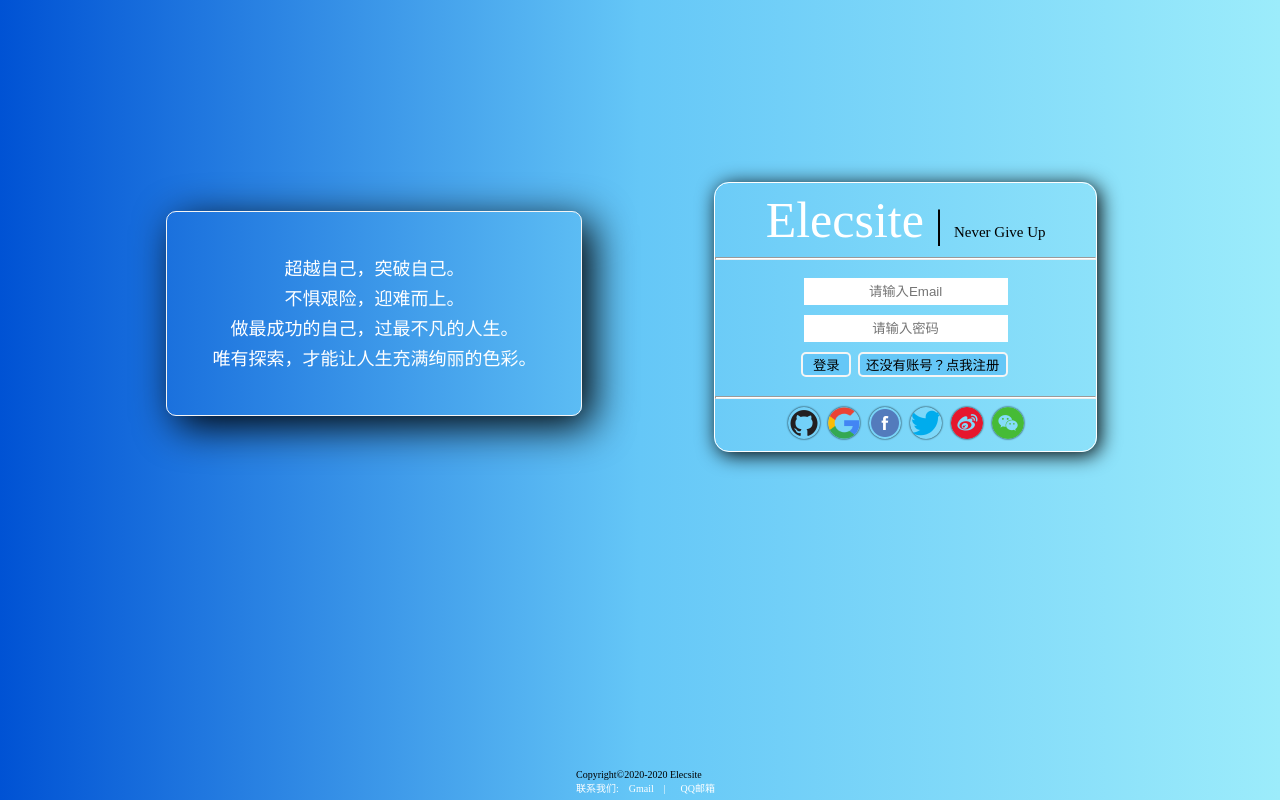
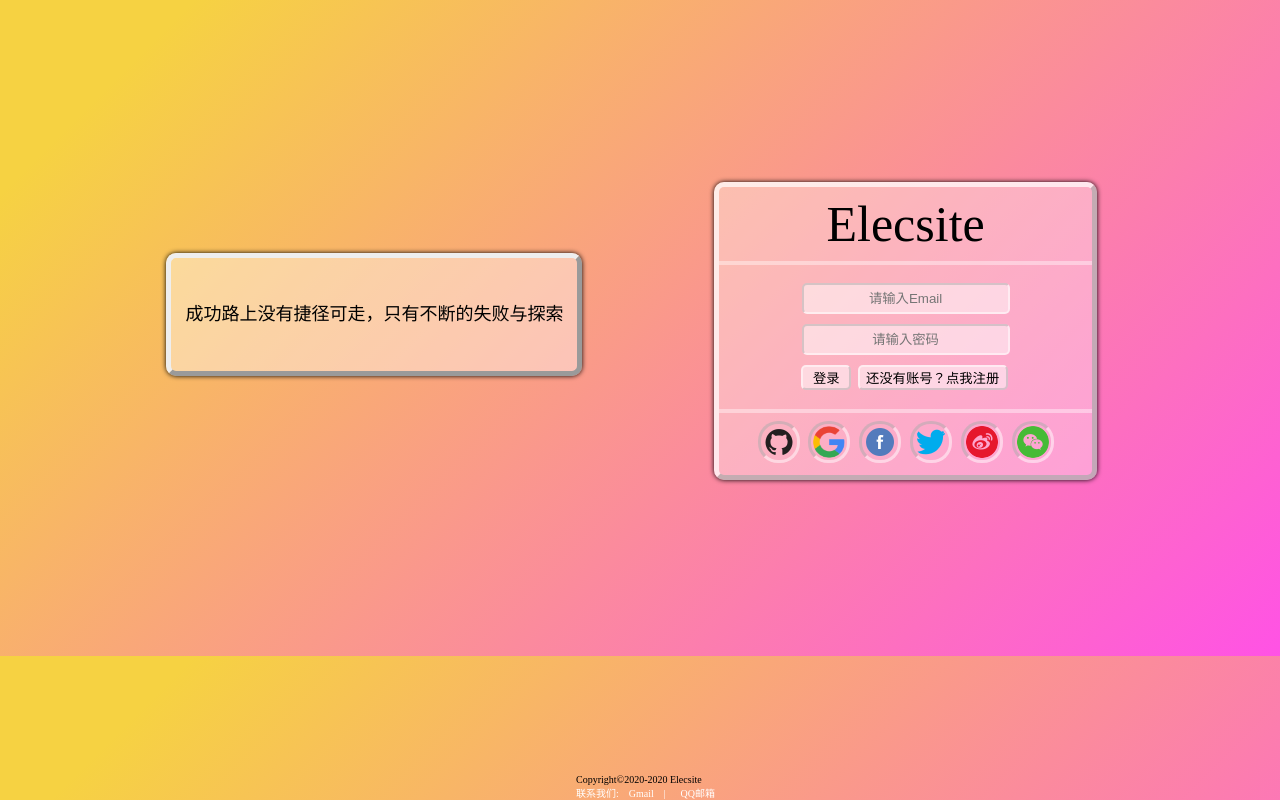
Before and after one commit to rockeven199/ELecsite-build, a plain HTML site: page Elecsite Test-Build update/update/login.html in a window 1280 px wide. Drawn offline with Linux system fonts and the light colour scheme; a web font is replaced by a local one.

Commit message:
界面改版

```diff
--- a/Elecsite Test-Build update/update/css/login.css
+++ b/Elecsite Test-Build update/update/css/login.css
@@ -10,11 +10,16 @@
 
 /* 设置第三方登录图片 */
 img:hover {
-  box-shadow: 0px 0px 0.9375rem whitesmoke;
+  transform: rotate(360deg) scale(1.35);
+  transition: 1.2s all;
+  border: 3px solid transparent;
+  border-radius: 1.25rem;
 }
 
 img {
-  box-shadow: 0px 0px 0.125rem black;
+  transition: 1.2s all;
+  padding: 2px;
+  border: 3px inset rgba(255, 255, 255, 0.5);
   border-radius: 1.25rem;
   width: 2rem;
   height: 2rem;
@@ -22,6 +27,7 @@ img {
 
 /* 表单设置（用户名、密码） */
 input {
+  border: 1.5px inset rgba(255, 255, 255, 0.5);
   outline: none;
   border: none;
   margin-top: 0.625rem;
@@ -30,12 +36,14 @@ input {
 }
 
 #input_usrname:focus {
-  border-radius: 17px;
+  border: 2.5px inset rgba(255, 255, 255, 0.5);
+  border-radius: 15px;
   transition: all 1s;
 }
 
 #input_password:focus {
-  border-radius: 17px;
+  border: 2.5px inset rgba(255, 255, 255, 0.5);
+  border-radius: 15px;
   transition: all 1s;
 }
 
@@ -44,22 +52,22 @@ a {
 }
 
 /* 最外层设置 */
-.public_main {
+.main {
   margin: none;
   margin: 0px;
   height: 100%;
   overflow: hidden;
-  background: linear-gradient(to left, #9cecfb, #65c7f7, #0052d4);
+  background-image: linear-gradient(135deg, #F6D242 10%, #FF52E5 100%);
 }
 
 /*主体浮动设置*/
-.public_main_flex {
+.main_flex {
   display: flex;
   flex: 1;
 }
 
 /* 第二层文字div浮动设置 */
-.public_text_main_flex {
+.text_main_flex {
   display: flexbox;
   width: 44.75rem;
   height: 25rem;
@@ -68,43 +76,48 @@ a {
   margin-top: 10%;
 }
 
-/* 设置文字部分样式 */
-.public_text_font_style {
-  border: 0.1px solid whitesmoke;
+/* 设置文字部分样式\背景 */
+
+.text_font_style {
+  background: rgba(255, 255, 255, 0.4);
+  border: 5px outset;
   text-align: center;
   padding: 10% 0px;
-  margin-top: 20%;
-  border-radius: 0.625rem;
-  box-shadow: 0.625rem 0.625rem 2.5rem black;
+  margin-top: 30%;
+  border-radius: 10px;
+  box-shadow: 0px 0px 5px black;
 }
 
 /* 具体文字设置 */
-.public_next_text_font_style {
+.next_text_font_style {
   font-size: 18px;
-  color: white;
+  color: black;
   line-height: 30px;
+  font-family: fontstyle2;
 }
 
 /* 主登录面板浮动设置 */
-.public_login_flex {
+.login_flex {
   display: flexbox;
   width: 44.75rem;
   height: 25rem;
   margin-top: 10%;
   margin-right: 13%;
+  margin-bottom: 10%;
 }
 
-/* 第二层登录div浮动设置 */
-.public_next_login_main {
-  border: 0.2px solid white;
+/* 第二层登录div浮动\背景设置 */
+.next_login_main {
+  border: 5px outset rgba(255, 255, 255, 0.7);
   margin: 13% 4%;
+  background: rgba(255, 255, 255, 0.35);
   padding-bottom: 2%;
-  border-radius: 0.9375rem;
-  box-shadow: 0.1875rem 0.1875rem 1.25rem black;
+  border-radius: 10px;
+  box-shadow: 0px 0px 5px black;
 }
 
 /* 字体上层整体设置 */
-.public_font_last_font_style {
+.font_last_font_style {
   padding: 2% 0px;
   margin-bottom: -2%;
 }
@@ -112,7 +125,7 @@ a {
 /* span1设置 */
 .span1 {
   font-size: 50px;
-  color: white;
+  color: black;
   font-family: fontstyle;
 }
 
@@ -129,18 +142,24 @@ a {
 }
 
 /* form表单设置 */
-.public_form {
-  padding: none
+.form {
+  padding: none;
 }
 
 /* 输入框具体设置 */
 .input1 {
-  transition: all 1s;
+  border: 2.5px inset rgba(255, 255, 255, 0.5);
+  transition: all 1.1s;
   text-align: center;
+  border-radius: 5px;
+  background: rgba(255, 255, 255, 0.5);
 }
 
 .input2 {
-  transition: all 1s;
+  background: rgba(255, 255, 255, 0.5);
+  border-radius: 5px;
+  border: 2.5px inset rgba(255, 255, 255, 0.5);
+  transition: all 1.1s;
   text-align: center;
 }
 
@@ -151,35 +170,45 @@ a {
 
 /* 提交按钮设置 */
 .input_submit:hover {
-  box-shadow: 0px 0px 5px black inset;
+  box-shadow: 0px 0px 15px whitesmoke inset;
+}
+
+.input_submit:active {
+  border: 2.5px inset rgba(255, 255, 255, 0.5);
+  box-shadow: 0px 0px 25px white inset;
 }
 
 .input_submit {
+  border: 2.5px outset rgba(255, 255, 255, 0.5);
+  background: rgba(255, 255, 255, 0.5);
   width: 3.125rem;
   height: 1.325rem;
-  border-radius: 0.3125rem;
-  border: 2px solid whitesmoke;
   padding-bottom: 1.25rem;
+  border-radius: 5px;
   margin-bottom: 3%;
-  background: #65c7f7;
 }
 
 /* 跳转按钮设置 */
 .input_link:hover {
-  box-shadow: 0px 0px 5px black inset;
+  box-shadow: 0px 0px 15px whitesmoke inset;
+}
+
+.input_link:active {
+  border: 2.5px inset rgba(255, 255, 255, 0.5);
+  box-shadow: 0px 0px 25px white inset;
 }
 
 .input_link {
+  background: rgba(255, 255, 255, 0.5);
   width: 9.375rem;
   height: 1.325rem;
-  border-radius: 0.3125rem;
-  border: 2px solid whitesmoke;
+  border-radius: 5px;
   padding-bottom: 1.25rem;
-  background: #65c7f7;
+  border: 2.5px outset rgba(255, 255, 255, 0.5);
 }
 
 /* 版权设置 */
-.public_copy {
+.copy {
   position: fixed;
   bottom: 0px;
   left: 45%;
@@ -187,6 +216,6 @@ a {
   font-size: 10px;
 }
 
-.public_next_copy {
+.next_copy {
   padding-bottom: 5px;
 }
--- /dev/null
+++ b/Elecsite Test-Build update/update/css/register.css
@@ -0,0 +1,9 @@
+/*CSS Doucment*/
+#form div input {
+    margin-bottom: 20px;
+}
+
+input {
+    outline: none;
+    border: 5px solid white;
+}
--- a/Elecsite Test-Build update/update/login.html
+++ b/Elecsite Test-Build update/update/login.html
@@ -8,54 +8,51 @@
 </head>
 <!-- 文字部分 -->
 
-<body class="public_main">
-	<div class="public_main_flex">
-		<div class="public_text_main_flex">
-			<div class="public_text_font_style">
-				<div class="public_next_text_font_style">
-					超越自己，突破自己。
-					<br>不惧艰险，迎难而上。
-					<br>做最成功的自己，过最不凡的人生。
-					<br>唯有探索，才能让人生充满绚丽的色彩。
+<body class="main">
+	<div class="main_flex">
+		<div class="text_main_flex">
+			<div class="text_font_style">
+				<div class="next_text_font_style">
+					成功路上没有捷径可走，只有不断的失败与探索
 				</div>
 			</div>
 		</div>
 		<!-- 登录框部分 -->
-		<div class="public_login_flex">
-			<div align="center" class="public_next_login_main">
-				<div class="public_font_last_font_style">
+		<div class="login_flex">
+			<div align="center" class="next_login_main">
+				<div class="font_last_font_style">
 					<span class="span1">Elecsite</span>
-					<span class="span2">|</span>
-					<span class="span3">Never Give Up</span>
 				</div>
-				<hr style="background: white;" size="3px">
-				<div class="public_form">
+				<hr style="background: rgba(255,255,255,0.4);outline: none;border: none;" size="6px">
+				<div class="form">
 					<form action="" method="get">
 						<input type="text" id="input_usrname" placeholder="请输入Email" class="input1" /><br />
 						<input type=" password" id="input_password" placeholder="请输入密码" class="input2" /><br />
 						<span class="span_input_button_flex">
-							<input type="submit" value="登录" class="input_submit" />
+							<input type="submit" value="登录" class="input_submit" onclick="submit()" />
 					</form>
-					<a href=""><input type="button" value="还没有账号？点我注册" class="input_link"></a>
+					<a href="./register.html"><input type="button" value="还没有账号？点我注册" class="input_link"></a>
 					</span>
-					<hr style="background: white;" size="3px">
+					<hr style="background: rgba(255,255,255,0.4);outline: none;border: none;" size="6px">
 				</div>
 				<!-- 第三方登录部分 -->
 				<div style="margin-top: none;">
 					<a href="https://github.com"><img src="./img/icon/github.png" /></a>
 					<a href="https://google.com"><img src="./img/icon/google.png" /></a>
-					<a href="https://facebook.com"><img src="./img/icon/icon_facebook.png" /></a>
-					<a href="https://twitter.com"><img src="./img/icon/twitter.png" /></a>
+					<a href="https://facebook.com"><img src="./img/icon/icon_facebook.png" "></a>
+					<a href=" https://twitter.com"><img src="./img/icon/twitter.png" /></a>
 					<a href="https://weibo.com"><img src="./img/icon/weibo.png" /></a>
-					<a href="https://wechat.com"><img src="./img/icon/微信.png" /></a>
+					<a href="https://weixin.qq.com/"><img src="./img/icon/微信.png" /></a>
+				</div>
+			</div>
 		</div>
 	</div>
 	<!-- 版权信息 -->
-			<div class="public_copy">
+	<div class="copy">
 		<div>
 			<span>Copyright&copy;2020-2020 Elecsite</span>
 		</div>
-				<div class="public_next_copy">
+		<div class=next_copy">
 			<span style="color: white;">联系我们:<a href="mailto:2092056202agq@gmail.com"
 					style="text-decoration: none;color: white;padding-left: 10px;">Gmail<span
 						style="color: white;padding: 0px 10px;">|</span></a><a href="mailto:2092056202@qq.com"
@@ -66,5 +63,6 @@
 	</div>
 	</div>
 </body>
+<script src="./js/login.js" type="text/javascript"></script>
 
 </html>
```
Also changed, not shown: Elecsite Test-Build update/update/index.html (deleted, +0 -31 lines), Elecsite Test-Build update/update/js/register.js (added, +11 -0 lines), Elecsite Test-Build update/update/register.html (added, +44 -0 lines), Elecsite Test-Build update/update/security.html (deleted, +0 -26 lines), Elecsite Test-Build update/update/img/icon/u=2626071381,4116949549&fm=26&gp=0.jpg (added), Elecsite Test-Build update/update/js/login.js (added). Lines whose indentation alone changed are shown as unchanged.
